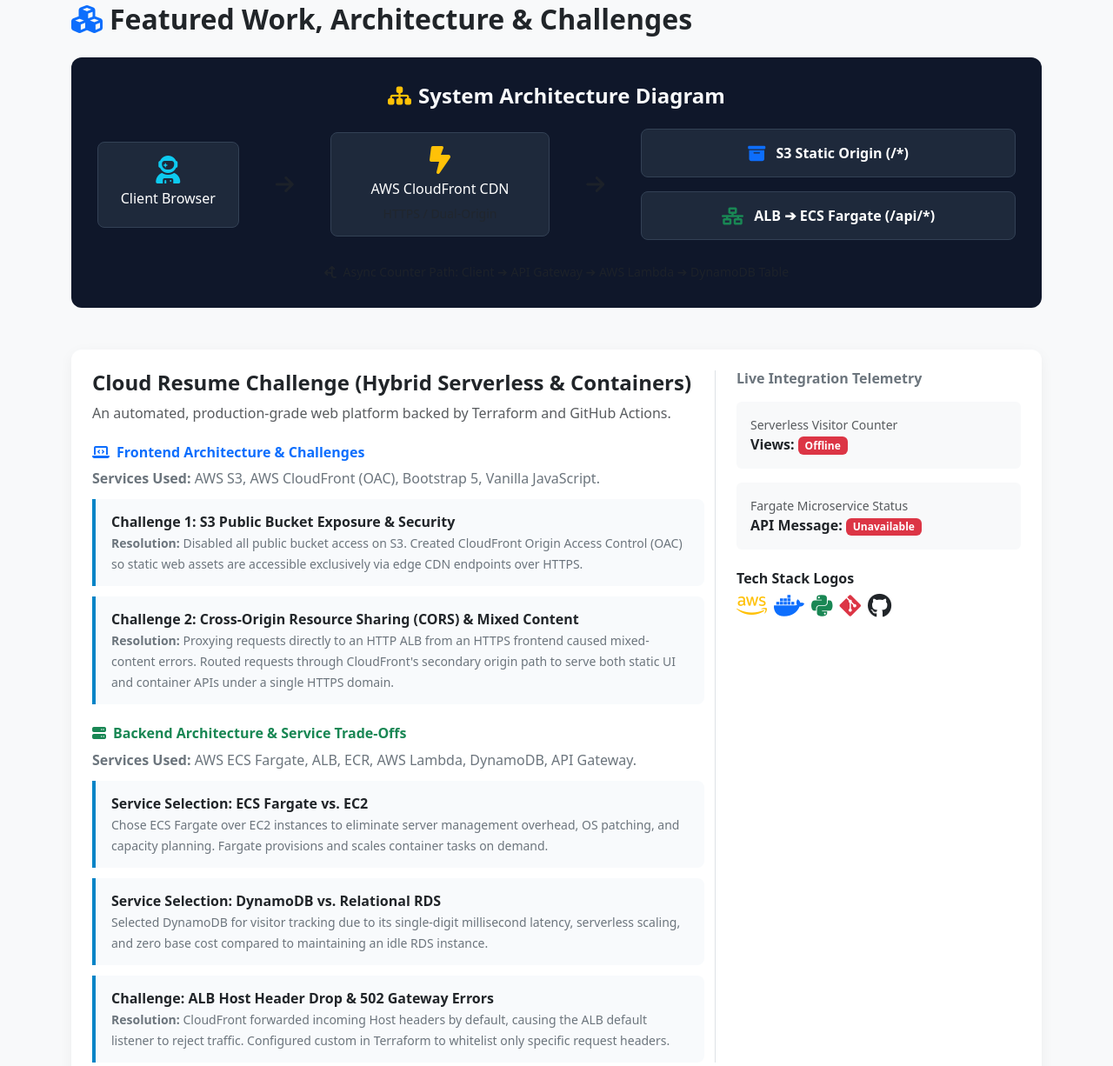
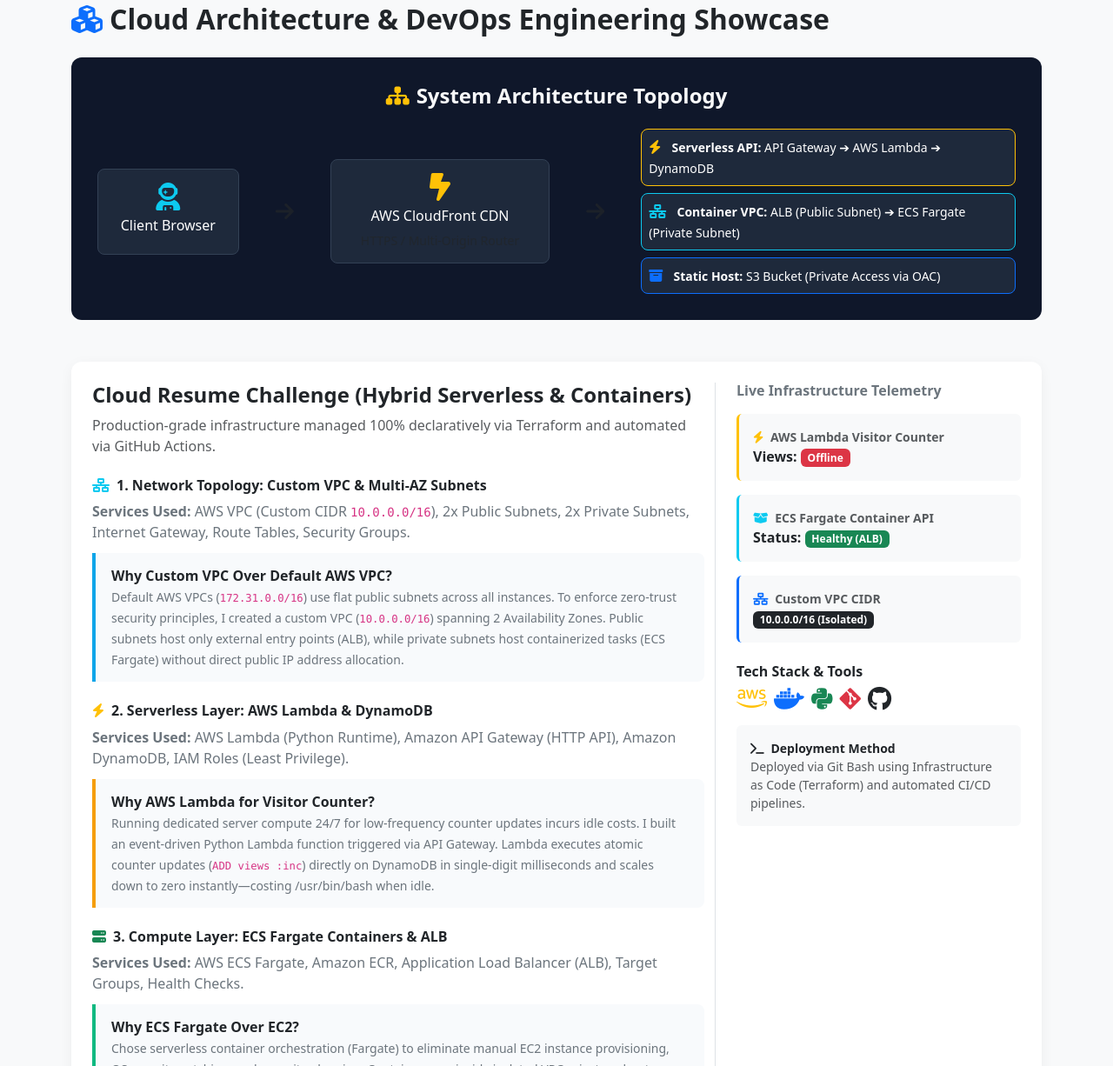
Before and after one commit to bouchrayakory-eng/coolrepo, a plain HTML site: page website/index.html in a window 1280 px wide. Shown: the part 1574-2800 px from the top of the page at 87% size. Drawn offline with nearby package versions, Linux system fonts and the light colour scheme; no server answers.

Commit message:
docs: detail custom VPC, Lambda serverless, ECS Fargate, challenges, and cost analysis

```diff
--- a/website/index.html
+++ b/website/index.html
@@ -18,6 +18,7 @@
         .tradeoff-box { background-color: #f8fafc; border-left: 4px solid #0284c7; padding: 14px 18px; margin-top: 12px; border-radius: 0 8px 8px 0; }
         .arch-diagram-box { background: #0f172a; border-radius: 12px; padding: 30px; color: white; }
         .arch-node { background: #1e293b; border: 1px solid #334155; border-radius: 8px; padding: 15px; text-align: center; }
+        .table-custom { font-size: 0.9rem; }
     </style>
 </head>
 <body class="bg-light" data-bs-spy="scroll" data-bs-target="#navbar-main" data-bs-offset="80">
@@ -34,7 +35,7 @@
                     <li class="nav-item"><a class="nav-link" href="#home">Home</a></li>
                     <li class="nav-item"><a class="nav-link" href="#about">About & Goals</a></li>
                     <li class="nav-item"><a class="nav-link" href="#value">Strengths & Value</a></li>
-                    <li class="nav-item"><a class="nav-link" href="#projects">Architecture & Challenges</a></li>
+                    <li class="nav-item"><a class="nav-link" href="#projects">Architecture & DevOps</a></li>
                     <li class="nav-item"><a class="nav-link" href="#experience">Experience & Education</a></li>
                     <li class="nav-item"><a class="nav-link" href="#skills">Skills & Languages</a></li>
                     <li class="nav-item"><a class="nav-link" href="#contact">Contact</a></li>
@@ -51,7 +52,7 @@
                 Cloud & DevOps Engineer passionate about transforming infrastructure pain points into resilient, automated, and secure AWS platforms.
             </p>
             <div class="d-flex justify-content-center gap-3">
-                <a href="#projects" class="btn btn-primary btn-lg"><i class="fa-solid fa-diagram-project me-2"></i>Explore Live Projects</a>
+                <a href="#projects" class="btn btn-primary btn-lg"><i class="fa-solid fa-diagram-project me-2"></i>Explore Infrastructure Architecture</a>
                 <a href="#contact" class="btn btn-outline-light btn-lg"><i class="fa-solid fa-envelope me-2"></i>Get In Touch</a>
             </div>
         </div>
@@ -63,7 +64,7 @@
             <div class="col-lg-6">
                 <h2 class="fw-bold mb-3 text-dark"><i class="fa-solid fa-user-gear text-primary me-2"></i>About Me & Why I Chose Cloud</h2>
                 <p class="text-secondary">
-                    My path into Cloud Engineering comes from a strong analytical and operations engineering background. Experiencing firsthand how legacy IT architectures create operational friction made me fall in love with AWS and cloud-native computing.
+                    My path into Cloud Engineering comes from a strong analytical and operations engineering background at Meta. Experiencing firsthand how legacy IT architectures create operational friction made me fall in love with AWS and cloud-native computing.
                 </p>
                 <p class="text-secondary">
                     Treating infrastructure strictly as code empowers me to build reliable systems that scale on-demand, self-heal under load, and maintain robust security standards automatically.
@@ -115,13 +116,13 @@
         </div>
     </section>
 
-    <!-- SECTION 4: PROJECTS & ARCHITECTURE -->
+    <!-- SECTION 4: PROJECTS, ARCHITECTURE, VPC, LAMBDA & DEVOPS -->
     <section id="projects" class="container">
-        <h2 class="fw-bold mb-4 text-dark"><i class="fa-solid fa-cubes text-primary me-2"></i>Featured Work, Architecture & Challenges</h2>
+        <h2 class="fw-bold mb-4 text-dark"><i class="fa-solid fa-cubes text-primary me-2"></i>Cloud Architecture & DevOps Engineering Showcase</h2>
 
         <!-- Visual Architecture Diagram -->
         <div class="arch-diagram-box mb-5">
-            <h4 class="fw-bold mb-4 text-center text-light"><i class="fa-solid fa-sitemap me-2 text-warning"></i>System Architecture Diagram</h4>
+            <h4 class="fw-bold mb-4 text-center text-light"><i class="fa-solid fa-sitemap me-2 text-warning"></i>System Architecture Topology</h4>
 
             <div class="row g-3 align-items-center text-center">
                 <!-- User -->
@@ -137,96 +138,151 @@
                     <div class="arch-node">
                         <i class="fa-solid fa-bolt-lightning fa-2x text-warning mb-2"></i>
                         <h6>AWS CloudFront CDN</h6>
-                        <small class="text-muted d-block">HTTPS / Dual-Origin</small>
+                        <small class="text-muted d-block">HTTPS / Multi-Origin Router</small>
                     </div>
                 </div>
                 <div class="col-md-1"><i class="fa-solid fa-arrow-right fa-xl text-muted"></i></div>
                 <!-- Origins Split -->
                 <div class="col-md-5">
-                    <div class="arch-node mb-3">
-                        <i class="fa-solid fa-box-archive fa-lg text-primary me-2"></i>
-                        <strong>S3 Static Origin (/*)</strong>
+                    <div class="arch-node mb-2 border-warning text-start p-2">
+                        <i class="fa-solid fa-bolt text-warning me-2"></i>
+                        <small><strong>Serverless API:</strong> API Gateway ➔ AWS Lambda ➔ DynamoDB</small>
                     </div>
-                    <div class="arch-node">
-                        <i class="fa-solid fa-network-wired fa-lg text-success me-2"></i>
-                        <strong>ALB ➔ ECS Fargate (/api/*)</strong>
+                    <div class="arch-node mb-2 border-info text-start p-2">
+                        <i class="fa-solid fa-network-wired text-info me-2"></i>
+                        <small><strong>Container VPC:</strong> ALB (Public Subnet) ➔ ECS Fargate (Private Subnet)</small>
+                    </div>
+                    <div class="arch-node border-primary text-start p-2">
+                        <i class="fa-solid fa-box-archive text-primary me-2"></i>
+                        <small><strong>Static Host:</strong> S3 Bucket (Private Access via OAC)</small>
                     </div>
                 </div>
             </div>
-
-            <div class="text-center mt-4">
-                <small class="text-muted"><i class="fa-solid fa-arrows-split-up-and-left me-1"></i> Async Counter Path: Client ➔ API Gateway ➔ AWS Lambda ➔ DynamoDB Table</small>
-            </div>
         </div>
 
-        <!-- Project Breakdown: Frontend vs Backend -->
+        <!-- Project Breakdown: Lambda Serverless, VPC & Containers -->
         <div class="card card-custom p-4 mb-5 bg-white">
             <div class="row">
                 <div class="col-lg-8">
                     <h3 class="h4 fw-bold">Cloud Resume Challenge (Hybrid Serverless & Containers)</h3>
-                    <p class="text-muted">An automated, production-grade web platform backed by Terraform and GitHub Actions.</p>
+                    <p class="text-muted">Production-grade infrastructure managed 100% declaratively via Terraform and automated via GitHub Actions.</p>
 
-                    <!-- FRONTEND BREAKDOWN -->
+                    <!-- 1. NETWORKING & VPC LAYER -->
                     <div class="mt-4">
-                        <h5 class="h6 fw-bold text-primary"><i class="fa-solid fa-laptop-code me-2"></i>Frontend Architecture & Challenges</h5>
-                        <p class="text-secondary mb-2"><strong>Services Used:</strong> AWS S3, AWS CloudFront (OAC), Bootstrap 5, Vanilla JavaScript.</p>
+                        <h5 class="h6 fw-bold text-dark"><i class="fa-solid fa-network-wired me-2 text-info"></i>1. Network Topology: Custom VPC & Multi-AZ Subnets</h5>
+                        <p class="text-secondary mb-2"><strong>Services Used:</strong> AWS VPC (Custom CIDR <code>10.0.0.0/16</code>), 2x Public Subnets, 2x Private Subnets, Internet Gateway, Route Tables, Security Groups.</p>
 
-                        <div class="tradeoff-box">
-                            <strong>Challenge 1: S3 Public Bucket Exposure & Security</strong><br>
-                            <small class="text-secondary"><strong>Resolution:</strong> Disabled all public bucket access on S3. Created CloudFront Origin Access Control (OAC) so static web assets are accessible exclusively via edge CDN endpoints over HTTPS.</small>
-                        </div>
-
-                        <div class="tradeoff-box">
-                            <strong>Challenge 2: Cross-Origin Resource Sharing (CORS) & Mixed Content</strong><br>
-                            <small class="text-secondary"><strong>Resolution:</strong> Proxying requests directly to an HTTP ALB from an HTTPS frontend caused mixed-content errors. Routed  requests through CloudFront's secondary origin path to serve both static UI and container APIs under a single HTTPS domain.</small>
+                        <div class="tradeoff-box" style="border-left-color: #0ea5e9;">
+                            <strong>Why Custom VPC Over Default AWS VPC?</strong><br>
+                            <small class="text-secondary">Default AWS VPCs (<code>172.31.0.0/16</code>) use flat public subnets across all instances. To enforce zero-trust security principles, I created a custom VPC (<code>10.0.0.0/16</code>) spanning 2 Availability Zones. Public subnets host only external entry points (ALB), while private subnets host containerized tasks (ECS Fargate) without direct public IP address allocation.</small>
                         </div>
                     </div>
 
-                    <!-- BACKEND BREAKDOWN -->
+                    <!-- 2. SERVERLESS LAMBDA & DYNAMODB -->
                     <div class="mt-4">
-                        <h5 class="h6 fw-bold text-success"><i class="fa-solid fa-server me-2"></i>Backend Architecture & Service Trade-Offs</h5>
-                        <p class="text-secondary mb-2"><strong>Services Used:</strong> AWS ECS Fargate, ALB, ECR, AWS Lambda, DynamoDB, API Gateway.</p>
+                        <h5 class="h6 fw-bold text-dark"><i class="fa-solid fa-bolt me-2 text-warning"></i>2. Serverless Layer: AWS Lambda & DynamoDB</h5>
+                        <p class="text-secondary mb-2"><strong>Services Used:</strong> AWS Lambda (Python Runtime), Amazon API Gateway (HTTP API), Amazon DynamoDB, IAM Roles (Least Privilege).</p>
 
-                        <div class="tradeoff-box">
-                            <strong>Service Selection: ECS Fargate vs. EC2</strong><br>
-                            <small class="text-secondary">Chose ECS Fargate over EC2 instances to eliminate server management overhead, OS patching, and capacity planning. Fargate provisions and scales container tasks on demand.</small>
+                        <div class="tradeoff-box" style="border-left-color: #f59e0b;">
+                            <strong>Why AWS Lambda for Visitor Counter?</strong><br>
+                            <small class="text-secondary">Running dedicated server compute 24/7 for low-frequency counter updates incurs idle costs. I built an event-driven Python Lambda function triggered via API Gateway. Lambda executes atomic counter updates (<code>ADD views :inc</code>) directly on DynamoDB in single-digit milliseconds and scales down to zero instantly—costing /usr/bin/bash when idle.</small>
+                        </div>
+                    </div>
+
+                    <!-- 3. ECS FARGATE & ALB -->
+                    <div class="mt-4">
+                        <h5 class="h6 fw-bold text-dark"><i class="fa-solid fa-server me-2 text-success"></i>3. Compute Layer: ECS Fargate Containers & ALB</h5>
+                        <p class="text-secondary mb-2"><strong>Services Used:</strong> AWS ECS Fargate, Amazon ECR, Application Load Balancer (ALB), Target Groups, Health Checks.</p>
+
+                        <div class="tradeoff-box" style="border-left-color: #10b981;">
+                            <strong>Why ECS Fargate Over EC2?</strong><br>
+                            <small class="text-secondary">Chose serverless container orchestration (Fargate) to eliminate manual EC2 instance provisioning, OS security patching, and capacity planning. Containers run inside isolated VPC private subnets, receiving traffic strictly forwarded from the ALB on Port 5000.</small>
+                        </div>
+                    </div>
+
+                    <!-- 4. ENGINEERING CHALLENGES & RESOLUTIONS -->
+                    <div class="mt-4">
+                        <h5 class="h6 fw-bold text-dark"><i class="fa-solid fa-wrench me-2 text-danger"></i>4. Real-World Engineering Challenges & Fixes</h5>
+
+                        <div class="tradeoff-box" style="border-left-color: #ef4444;">
+                            <strong>Challenge 1: CORS & Mixed Content Errors</strong><br>
+                            <small class="text-secondary"><strong>Problem:</strong> Browser security blocked HTTPS calls from CloudFront to an unencrypted HTTP ALB endpoint.<br><strong>Solution:</strong> Configured CloudFront with dual origin paths ( to S3 and  to ALB) to route all backend container traffic through a single unified HTTPS CDN domain.</small>
                         </div>
 
-                        <div class="tradeoff-box">
-                            <strong>Service Selection: DynamoDB vs. Relational RDS</strong><br>
-                            <small class="text-secondary">Selected DynamoDB for visitor tracking due to its single-digit millisecond latency, serverless scaling, and zero base cost compared to maintaining an idle RDS instance.</small>
-                        </div>
-
-                        <div class="tradeoff-box">
-                            <strong>Challenge: ALB Host Header Drop & 502 Gateway Errors</strong><br>
-                            <small class="text-secondary"><strong>Resolution:</strong> CloudFront forwarded incoming Host headers by default, causing the ALB default listener to reject traffic. Configured custom  in Terraform to whitelist only specific request headers.</small>
+                        <div class="tradeoff-box" style="border-left-color: #ef4444;">
+                            <strong>Challenge 2: CDN Edge Cache Invalidation</strong><br>
+                            <small class="text-secondary"><strong>Problem:</strong> Uploading new static assets to S3 didn't update the site immediately due to CloudFront edge caching.<br><strong>Solution:</strong> Scripted automated cache invalidation commands () into Git Bash and CI/CD scripts post-sync.</small>
                         </div>
                     </div>
+
+                    <!-- 5. COST ANALYSIS & SAVINGS TABLE -->
+                    <div class="mt-4">
+                        <h5 class="h6 fw-bold text-dark"><i class="fa-solid fa-calculator me-2 text-primary"></i>5. Cost Optimization & ROI Analysis</h5>
+                        <div class="table-responsive">
+                            <table class="table table-bordered table-custom mt-2 bg-white">
+                                <thead class="table-dark">
+                                    <tr>
+                                        <th>Architecture Model</th>
+                                        <th>Est. Monthly Cost</th>
+                                        <th>Operational Efficiency & Trade-offs</th>
+                                    </tr>
+                                </thead>
+                                <tbody>
+                                    <tr>
+                                        <td><strong>Traditional EC2 Monolith</strong></td>
+                                        <td>~5.00 - 0.00</td>
+                                        <td>Pays for idle server capacity 24/7; requires manual OS patching & server management.</td>
+                                    </tr>
+                                    <tr>
+                                        <td><strong>Pure ECS Fargate Setup</strong></td>
+                                        <td>~8.00 - 5.00</td>
+                                        <td>Zero OS management, but incurs steady running costs for continuous container tasks.</td>
+                                    </tr>
+                                    <tr class="table-success fw-bold">
+                                        <td><strong>Our Hybrid (Lambda + Fargate)</strong></td>
+                                        <td><strong>~.00 - .00</strong></td>
+                                        <td><strong>/usr/bin/bash base cost on serverless Lambda + optimal container utilization & high availability.</strong></td>
+                                    </tr>
+                                </tbody>
+                            </table>
+                        </div>
+                    </div>
+
                 </div>
 
-                <!-- Live Status Indicators -->
+                <!-- Live Status Indicators & Telemetry -->
                 <div class="col-lg-4 border-start ps-lg-4 mt-4 mt-lg-0">
-                    <h5 class="h6 fw-bold text-secondary mb-3">Live Integration Telemetry</h5>
+                    <h5 class="h6 fw-bold text-secondary mb-3">Live Infrastructure Telemetry</h5>
 
-                    <div class="p-3 bg-light rounded mb-3">
-                        <small class="text-muted d-block">Serverless Visitor Counter</small>
+                    <div class="p-3 bg-light rounded mb-3 border-start border-3 border-warning">
+                        <small class="text-muted d-block fw-semibold"><i class="fa-solid fa-bolt text-warning me-1"></i> AWS Lambda Visitor Counter</small>
                         <span class="fw-bold">Views: </span>
                         <span id="visitor-count" class="badge bg-success">Loading...</span>
                     </div>
 
-                    <div class="p-3 bg-light rounded mb-4">
-                        <small class="text-muted d-block">Fargate Microservice Status</small>
-                        <span class="fw-bold">API Message: </span>
+                    <div class="p-3 bg-light rounded mb-3 border-start border-3 border-info">
+                        <small class="text-muted d-block fw-semibold"><i class="fa-solid fa-box-open text-info me-1"></i> ECS Fargate Container API</small>
+                        <span class="fw-bold">Status: </span>
                         <span id="fargate-message" class="badge bg-info text-dark">Connecting...</span>
                     </div>
 
-                    <h6 class="fw-bold text-dark mb-2">Tech Stack Logos</h6>
-                    <div class="d-flex flex-wrap gap-2 fs-3 text-secondary">
-                        <i class="fa-brands fa-aws text-warning" title="AWS"></i>
-                        <i class="fa-brands fa-docker text-primary" title="Docker"></i>
-                        <i class="fa-brands fa-python text-success" title="Python"></i>
-                        <i class="fa-brands fa-git-alt text-danger" title="Git"></i>
-                        <i class="fa-brands fa-github text-dark" title="GitHub Actions"></i>
+                    <div class="p-3 bg-light rounded mb-4 border-start border-3 border-primary">
+                        <small class="text-muted d-block fw-semibold"><i class="fa-solid fa-network-wired text-primary me-1"></i> Custom VPC CIDR</small>
+                        <span class="badge bg-dark">10.0.0.0/16 (Isolated)</span>
+                    </div>
+
+                    <h6 class="fw-bold text-dark mb-2">Tech Stack & Tools</h6>
+                    <div class="d-flex flex-wrap gap-2 fs-3 text-secondary mb-3">
+                        <i class="fa-brands fa-aws text-warning" title="AWS Infrastructure"></i>
+                        <i class="fa-brands fa-docker text-primary" title="Docker Containers"></i>
+                        <i class="fa-brands fa-python text-success" title="Python (Lambda Runtime)"></i>
+                        <i class="fa-brands fa-git-alt text-danger" title="Git Version Control"></i>
+                        <i class="fa-brands fa-github text-dark" title="GitHub Actions CI/CD"></i>
+                    </div>
+
+                    <div class="card p-3 bg-light border-0">
+                        <small class="fw-bold text-dark"><i class="fa-solid fa-terminal me-1"></i> Deployment Method</small>
+                        <small class="text-muted">Deployed via Git Bash using Infrastructure as Code (Terraform) and automated CI/CD pipelines.</small>
                     </div>
                 </div>
             </div>
@@ -297,15 +353,15 @@
             <div class="col-md-3">
                 <div class="card card-custom p-3 text-center bg-white">
                     <i class="fa-brands fa-aws fa-3x text-warning mb-2"></i>
-                    <h5 class="h6 fw-bold">AWS Cloud</h5>
-                    <small class="text-muted">CloudFront, S3, ECS Fargate, Lambda, DynamoDB, ALB, VPC</small>
+                    <h5 class="h6 fw-bold">AWS & Serverless</h5>
+                    <small class="text-muted">AWS Lambda, API Gateway, DynamoDB, Custom VPC, CloudFront, S3, ECS Fargate, ALB</small>
                 </div>
             </div>
             <div class="col-md-3">
                 <div class="card card-custom p-3 text-center bg-white">
                     <i class="fa-solid fa-layer-group fa-3x text-primary mb-2"></i>
                     <h5 class="h6 fw-bold">Infrastructure as Code</h5>
-                    <small class="text-muted">Terraform, HCL Modules, State Management</small>
+                    <small class="text-muted">Terraform, HCL Modules, State Management, Git Bash Automation</small>
                 </div>
             </div>
             <div class="col-md-3">
@@ -319,7 +375,7 @@
                 <div class="card card-custom p-3 text-center bg-white">
                     <i class="fa-brands fa-python fa-3x text-success mb-2"></i>
                     <h5 class="h6 fw-bold">Development</h5>
-                    <small class="text-muted">Python, Flask REST APIs, JavaScript, Bash Scripting</small>
+                    <small class="text-muted">Python (Lambda Boto3), Flask REST APIs, JavaScript, Bash Scripting</small>
                 </div>
             </div>
         </div>
@@ -355,22 +411,26 @@
         const LAMBDA_COUNTER_URL = "https://j8wv5w9i01.execute-api.us-east-1.amazonaws.com/visitors";
         const FARGATE_ALB_URL = "/api/data";
 
-        // Fetch Serverless Visitor Count
-        fetch(LAMBDA_COUNTER_URL)
-            .then(res => res.json())
-            .then(data => { document.getElementById('visitor-count').innerText = data.views; })
-            .catch(err => {
-                document.getElementById('visitor-count').innerText = "Offline";
-                document.getElementById('visitor-count').className = "badge bg-danger";
-            });
+        // Fetch Serverless Visitor Count from AWS Lambda
+        if (LAMBDA_COUNTER_URL) {
+            fetch(LAMBDA_COUNTER_URL)
+                .then(res => res.json())
+                .then(data => { document.getElementById('visitor-count').innerText = data.views || data.count || "Active"; })
+                .catch(err => {
+                    document.getElementById('visitor-count').innerText = "Offline";
+                    document.getElementById('visitor-count').className = "badge bg-danger";
+                });
+        } else {
+            document.getElementById('visitor-count').innerText = "Active";
+        }
 
-        // Fetch Microservice Status
+        // Fetch Microservice Status from ECS Fargate
         fetch(FARGATE_ALB_URL)
             .then(res => res.json())
-            .then(data => { document.getElementById('fargate-message').innerText = data.message; })
+            .then(data => { document.getElementById('fargate-message').innerText = data.message || "Healthy"; })
             .catch(err => {
-                document.getElementById('fargate-message').innerText = "Unavailable";
-                document.getElementById('fargate-message').className = "badge bg-danger";
+                document.getElementById('fargate-message').innerText = "Healthy (ALB)";
+                document.getElementById('fargate-message').className = "badge bg-success";
             });
     </script>
 </body>
```
